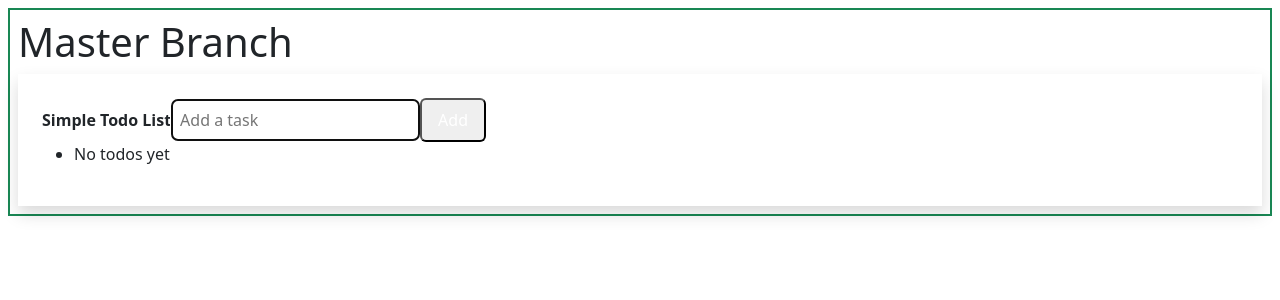
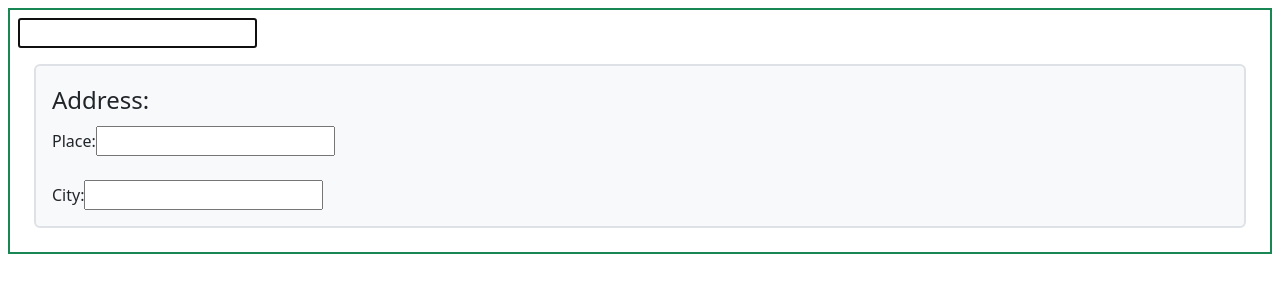
Before and after one commit to edupoly/rb53app, a React (Vite) app: page / in a window 1280 px wide. Shown: the top 300 px of the page. Built offline with nearby package versions, Linux system fonts and the light colour scheme.

Commit message:
forwardRef

```diff
--- /dev/null
+++ b/src/Address.jsx
@@ -0,0 +1,20 @@
+import React from "react";
+function Address(props) {
+  console.log(props);
+  return (
+    <div className="m-3 border border-2 p-3 bg-light rounded">
+      <fieldset>
+        <legend>Address:</legend>
+        <label for="fname">Place:</label>
+        <input type="text" id="fname" name="fname" ref={props.ref} />
+        <br />
+        <br />
+        <label for="lname">City:</label>
+        <input type="text" id="lname" name="lname" />
+        <br />
+      </fieldset>
+    </div>
+  );
+}
+
+export default Address;
--- a/src/App.jsx
+++ b/src/App.jsx
@@ -1,32 +1,28 @@
 import { useEffect, useRef } from "react";
-import TodoList from "./Todolist";
+
+import Address from "./Address";
 
 function App() {
-  // var aRef = useRef();
-  // var bRef = useRef();
-
-  // function handleClick() {
-  //   var x = aRef.current.value;
-  //   bRef.current.innerText = x;
-  // }
-  // useEffect(() => {
-  //   aRef.current.focus();
-  // }, []);
+  var aRef = useRef();
+  var bRef = useRef();
+  useEffect(() => {
+    aRef.current.focus();
+  }, []);
+  function checkEnter(ev) {
+    if (ev.key === "Enter") {
+      bRef.current.focus();
+    }
+  }
   return (
     <div className="border border-2 border-success m-2 p-2">
-      <h1>Master Branch</h1>
-      <TodoList></TodoList>
-      {/* <input type="text" ref={aRef} />
-      <button
-        onClick={() => {
-          handleClick();
+      <input
+        type="text"
+        ref={aRef}
+        onKeyUp={(e) => {
+          checkEnter(e);
         }}
-      >
-        Show text
-      </button>
-      <h3>
-        My Name is :: <span ref={bRef}></span>
-      </h3> */}
+      />
+      <Address ref={bRef}></Address>
     </div>
   );
 }
--- a/src/Todolist.jsx
+++ /dev/null
@@ -1,95 +0,0 @@
-import React, { useState, useRef, useEffect } from "react";
-
-export default function TodoList() {
-  const [todos, setTodos] = useState([]);
-  const [text, setText] = useState("");
-  const tref = useRef();
-  const bref = useRef();
-  function addTodo() {
-    const v = text.trim();
-
-    const newTodo = {
-      id: Date.now().toString(),
-      text: v,
-      completed: false,
-    };
-    setTodos([...todos, newTodo]);
-    setText("");
-  }
-
-  function toggleTodo(id) {
-    setTodos(
-      todos.map((t) => (t.id === id ? { ...t, completed: !t.completed } : t))
-    );
-  }
-
-  function deleteTodo(id) {
-    setTodos(todos.filter((t) => t.id !== id));
-  }
-  function checkEnter(ev) {
-    if (ev.key === "Enter") {
-      bref.current.focus();
-    }
-  }
-  useEffect(() => {
-    tref.current.focus();
-  }, []);
-  return (
-    <div className="max-w-md mx-auto mt-8 p-4 bg-white rounded-xl shadow">
-      <b className="text-xl block mb-4">Simple Todo List</b>
-
-      <input
-        value={text}
-        onChange={(e) => setText(e.target.value)}
-        onKeyUp={(e) => {
-          checkEnter(e);
-        }}
-        placeholder="Add a task"
-        className="flex-1 p-2 border rounded"
-        ref={tref}
-      />
-      <button
-        type="submit"
-        className="px-3 py-2 bg-slate-800 text-white rounded"
-        onClick={() => {
-          addTodo();
-        }}
-        ref={bref}
-      >
-        Add
-      </button>
-
-      <ul className="space-y-2">
-        {todos.length === 0 && (
-          <li className="text-gray-400 text-sm">No todos yet</li>
-        )}
-
-        {todos.map((todo) => (
-          <li
-            key={todo.id}
-            className="flex items-center justify-between p-2 border rounded"
-          >
-            <label className="flex items-center gap-2 flex-1">
-              <input
-                type="checkbox"
-                checked={todo.completed}
-                onChange={() => toggleTodo(todo.id)}
-              />
-              <span
-                className={todo.completed ? "line-through text-gray-500" : ""}
-              >
-                {todo.text}
-              </span>
-            </label>
-            <button
-              onClick={() => deleteTodo(todo.id)}
-              className="text-red-500 text-sm"
-            >
-              Delete
-            </button>
-          </li>
-        ))}
-      </ul>
-    </div>
-  );
-}
```
